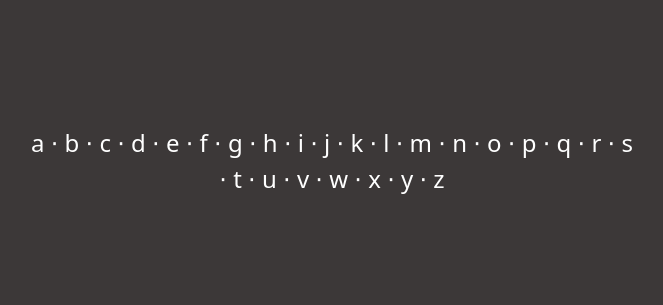
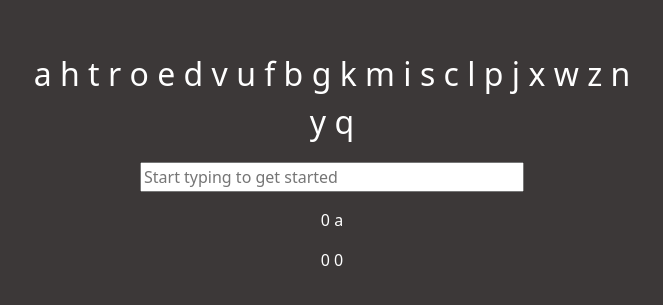
Before and after one commit to hajile7/TyperV1, an Angular app: page / in a window 1280 px wide. Shown: the part 199-504 px from the top of the page, without its empty margins (296-959 px from the left). Built offline with nearby package versions, Linux system fonts and the light colour scheme.

Commit message:
basic character functionality complete + live feedback added

```diff
--- a/src/app/components/typing-space/typing-space.component.css
+++ b/src/app/components/typing-space/typing-space.component.css
@@ -0,0 +1,7 @@
+.correct{
+    color: green;
+}
+
+.incorrect{
+    color: red
+}
--- a/src/app/components/typing-space/typing-space.component.html
+++ b/src/app/components/typing-space/typing-space.component.html
@@ -1,6 +1,22 @@
 <div class="container-fluid d-flex align-items-center" style="height: 90vh;">
     <div class="row w-100">
-        <!-- <div class="col-6 offset-3 text-center">The timer is going to go here</div> -->
-        <div class="col-6 offset-3 text-center" style="font-size: 1.5rem;">{{this.letters.toString().replaceAll(",", " &#8901; ")}}</div>
+        <div class="col-6 offset-3 text-center" style="font-size: 2rem;">
+            <span *ngFor="let char of testArr; let i = index"
+                  [ngClass]="{'correct': correctStatus[i], 'incorrect': correctStatus[i] === false}">
+              {{char}}
+            </span>
+          </div>
+          <div class="col-6 offset-3 text-center" style="padding-top: 2vh;">
+            <input type="text" style="width: 30vw;" placeholder="Start typing to get started" (keydown)="onInput($event)">
+          </div>
+        <div class="col-6 offset-3 text-center" style="padding-top: 2vh;">
+            {{this.totalKeysPressed}}
+            {{this.prevChar}}
+            {{this.currChar}}
+        </div>
+        <div class="col-6 offset-3 text-center" style="padding-top: 2vh;">
+            {{this.correctKeys}}
+            {{this.accuracy}}
+        </div>
     </div>
 </div>
--- a/src/app/components/typing-space/typing-space.component.ts
+++ b/src/app/components/typing-space/typing-space.component.ts
@@ -1,65 +1,100 @@
+import { CommonModule } from '@angular/common';
 import { Component } from '@angular/core';
 
 @Component({
   selector: 'app-typing-space',
   standalone: true,
-  imports: [],
+  imports: [CommonModule],
   templateUrl: './typing-space.component.html',
   styleUrl: './typing-space.component.css'
 })
 export class TypingSpaceComponent {
 
-  letters:string[] = ['a', 'b', 'c', 'd','e', 'f', 'g', 'h','i', 'j', 'k', 'l','m', 'n', 'o', 'p', 'q', 'r', 's','t','u','v','w','x','y','z'];
+  letters: string[] = ['a', 'b', 'c', 'd','e', 'f', 'g', 'h','i', 'j', 'k', 'l','m', 'n', 'o', 'p', 'q', 'r', 's','t','u','v','w','x','y','z'];
 
-  numbers:string[] = ['0','1', '2', '3', '4', '5','6','7','8','9']
+  numbers: string[] = ['0','1', '2', '3', '4', '5','6','7','8','9']
 
-  symbols:string[] = [']', '[', '(',')','{','}','|','&','^','~','`','@','#','$','%',',','.','!','?',';',':','\'','\"','\\','/','-','+','*','=','<','>']
+  symbols: string[] = [']', '[', '(',')','{','}','|','&','^','~','`','@','#','$','%',',','.','!','?',';',':','\'','\"','\\','/','-','+','*','=','<','>']
 
-  preferences:string[] = this.letters;
+  words: string[] = ['cat', 'dog', 'horse', 'cow', 'pig']
 
-  rand:number = Math.floor(Math.random() * 25);
+  correctStatus: boolean[] = [];
 
-  currChar:string = this.preferences[0];
+  preferences: string[] = this.letters;
 
-  prevChar:string = "";
+  testArr: string[] = this.shuffleArray(this.preferences);
 
-  arrSize:number = this.preferences.length;
+  rand: number = -1;
 
-  keysPressed:number = 0;
+  currChar: string = this.preferences[0];
 
-  correctKeys:number = 0;
+  prevChar: string = "";
 
-  correct:boolean = false;
+  arrSize: number = this.preferences.length;
 
-  accuracy:number = 0;
+  includedKeysPressed: number = 0;
+
+  excludedKeysPressed: number = 0;
+
+  totalKeysPressed: number = 0;
+
+  correctKeys: number = 0;
+
+  correct: boolean = false;
+
+  accuracy: number = 0;
+
+  test: string = "test";
 
   getRandomInt():number {
     return this.rand = Math.floor(Math.random() * (this.arrSize));
   }
 
-  getRandomCharacter() {
-    this.currChar = this.preferences[this.rand]
+  getFirstCharacter() {
+    this.currChar = this.testArr[0];
   }
 
   getNextChar() {
     this.prevChar = this.currChar;
-    this.getRandomInt();
-    this.getRandomCharacter();
+    this.currChar = this.testArr[this.includedKeysPressed]
   }
 
   onInput(event: any) {
-    const lastTypedChar: string = event.target.value.slice(-1);
-    if(this.preferences.includes(lastTypedChar)) {
-      this.keysPressed++;
+    const lastTypedChar: string = event.key;
+    if(!this.testArr.includes(lastTypedChar) && !(lastTypedChar == "Backspace" || lastTypedChar == " " || lastTypedChar == "Shift")) {
+      this.excludedKeysPressed++;
+    }
+    if(this.testArr.includes(lastTypedChar)) {
+      this.includedKeysPressed++;
       if (this.currChar == lastTypedChar) {
         this.correct = true;
         this.correctKeys++;
+        this.correctStatus.push(true);
       }
       else {
         this.correct = false;
+        this.correctStatus.push(false);
       }
-      this.accuracy = Number.parseFloat((this.correctKeys/this.keysPressed).toFixed(2));
-      this.getNextChar();
     }
+
+    this.calcAccuracy();
+    this.getNextChar();
+
   }
+
+  calcAccuracy(): number {
+    this.totalKeysPressed = this.includedKeysPressed + this.excludedKeysPressed;
+    return this.accuracy = Number.parseFloat((this.correctKeys/this.totalKeysPressed).toFixed(2));
+  }
+
+  shuffleArray(arr: string[]): string[] {
+    let currIndex: number = arr.length;
+    while(currIndex != 0) {
+      let randIndex: number = Math.floor(Math.random() * currIndex);
+      currIndex--;
+      [arr[currIndex], arr[randIndex]] = [arr[randIndex], arr[currIndex]];
+    }
+    return arr;
+  }
+
 }
```
